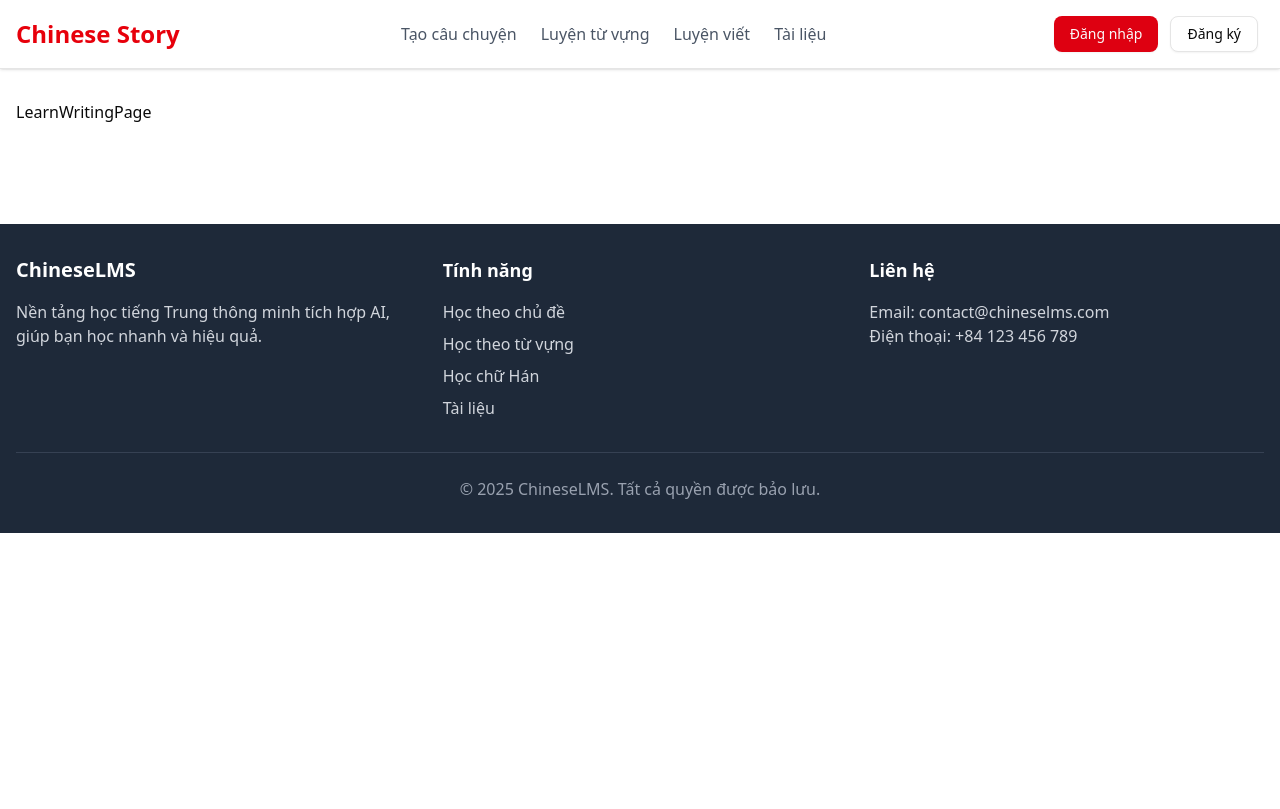
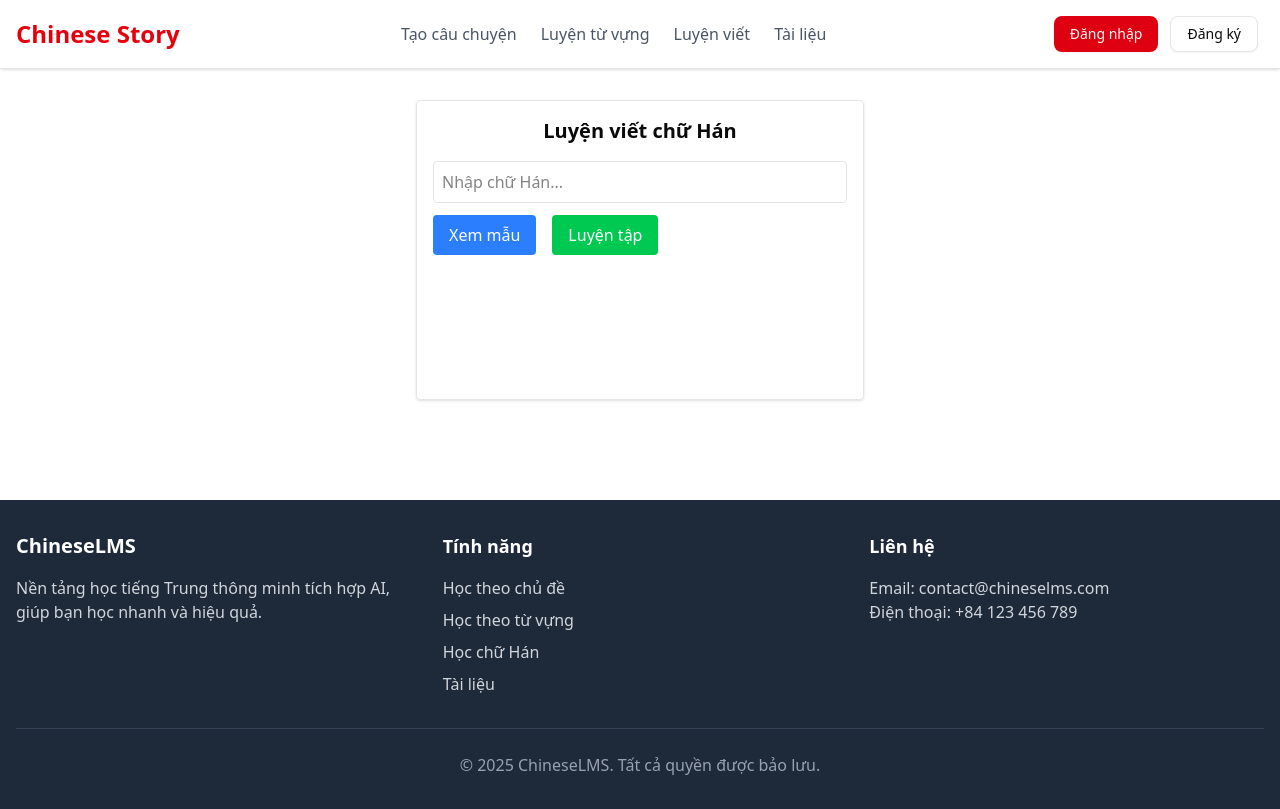
Before and after one commit to hoangitusk20/ChineseELearning, a React (Vite) app in the folder frontend/: page /practice-writing in a window 1280 px wide. Built offline with nearby package versions, Linux system fonts and the light colour scheme; no server answers.

Commit message:
Add Learn Wrting Character

```diff
--- a/frontend/src/App.jsx
+++ b/frontend/src/App.jsx
@@ -14,6 +14,7 @@ import ProfilePage from "./features/Profile/ProfilePage";
 import LearnVocabPage from "./features/LearnVocab/LearnVocabPage";
 import VocabularyPage from "./features/LearnVocab/VocabularyPage";
 import NotFoundPage from "./shared/NotFoundPage";
+import DemoPage from "./shared/DemoPage";
 
 function App() {
   return (
@@ -28,6 +29,8 @@ function App() {
 
           <Route element={<MainLayout />}>
             <Route path="/" element={<HomePage />} />
+            <Route path="demo" element={<DemoPage />} />
+
             <Route
               path="/create-story-from-topic"
               element={
--- /dev/null
+++ b/frontend/src/features/LearnWriting/Component/CharacterInput.jsx
@@ -0,0 +1,15 @@
+import React from "react";
+
+const CharacterInput = ({ value, onChange }) => {
+  return (
+    <input
+      className="w-full p-2 border rounded"
+      placeholder="Nhập chữ Hán..."
+      maxLength={1}
+      value={value}
+      onChange={(e) => onChange(e.target.value)}
+    />
+  );
+};
+
+export default CharacterInput;
--- /dev/null
+++ b/frontend/src/features/LearnWriting/Component/HanziPratice.jsx
@@ -0,0 +1,37 @@
+import React, { useState } from "react";
+import CharacterInput from "./CharacterInput";
+import StrokeOrderView from "./StrokeOrderView";
+
+import PracticeCanvas from "./PraticeCanvas";
+
+const HanziPractice = ({ initialCharacter = "" }) => {
+  const [character, setCharacter] = useState(initialCharacter);
+  const [mode, setMode] = useState("view"); // 'view' or 'practice'
+
+  return (
+    <div className="p-4 max-w-md mx-auto border min-h-[300px] rounded shadow">
+      <h2 className="text-xl flex justify-center font-bold mb-4">
+        Luyện viết chữ Hán
+      </h2>
+      <CharacterInput value={character} onChange={setCharacter} />
+      {mode === "view" && <StrokeOrderView character={character} />}
+      {mode === "practice" && <PracticeCanvas character={character} />}
+      <div className="flex gap-4 my-3">
+        <button
+          className="bg-blue-500 text-white px-4 py-2 rounded"
+          onClick={() => setMode("view")}
+        >
+          Xem mẫu
+        </button>
+        <button
+          className="bg-green-500 text-white px-4 py-2 rounded"
+          onClick={() => setMode("practice")}
+        >
+          Luyện tập
+        </button>
+      </div>
+    </div>
+  );
+};
+
+export default HanziPractice;
--- /dev/null
+++ b/frontend/src/features/LearnWriting/Component/PraticeCanvas.jsx
@@ -0,0 +1,28 @@
+import React, { useEffect, useRef } from "react";
+import HanziWriter from "hanzi-writer";
+
+const PracticeCanvas = ({ character }) => {
+  const containerRef = useRef(null);
+  const writerRef = useRef(null);
+
+  useEffect(() => {
+    if (!character || !containerRef.current) return;
+
+    containerRef.current.innerHTML = "";
+    writerRef.current = HanziWriter.create(containerRef.current, character, {
+      width: 300,
+      height: 300,
+      showOutline: true,
+      showCharacter: false,
+      showHintAfterMisses: 1,
+      highlightOnComplete: true,
+      strokeFadeDuration: 300,
+    });
+
+    writerRef.current.quiz();
+  }, [character]);
+
+  return <div className="flex justify-center" ref={containerRef}></div>;
+};
+
+export default PracticeCanvas;
--- /dev/null
+++ b/frontend/src/features/LearnWriting/Component/StrokeOrderView.jsx
@@ -0,0 +1,23 @@
+import React, { useEffect, useRef } from "react";
+import HanziWriter from "hanzi-writer";
+
+const StrokeOrderView = ({ character }) => {
+  const containerRef = useRef(null);
+
+  useEffect(() => {
+    if (!character || !containerRef.current) return;
+
+    containerRef.current.innerHTML = "";
+    HanziWriter.create(containerRef.current, character, {
+      width: 300,
+      height: 300,
+      showOutline: true,
+      strokeAnimationSpeed: 1,
+      delayBetweenStrokes: 300,
+    }).animateCharacter();
+  }, [character]);
+
+  return <div className="flex justify-center" ref={containerRef}></div>;
+};
+
+export default StrokeOrderView;
--- a/frontend/src/features/LearnWriting/LearnWritingPage.jsx
+++ b/frontend/src/features/LearnWriting/LearnWritingPage.jsx
@@ -1,7 +1,15 @@
 import React from "react";
+import { useSearchParams } from "react-router-dom";
+import HanziPractice from "./Component/HanziPratice";
 
 const LearnWritingPage = () => {
-  return <div>LearnWritingPage</div>;
+  const [searchParams] = useSearchParams();
+  const queryChar = searchParams.get("char") || "";
+  return (
+    <div>
+      <HanziPractice initialCharacter={queryChar} />
+    </div>
+  );
 };
 
 export default LearnWritingPage;
--- /dev/null
+++ b/frontend/src/shared/DemoPage.jsx
@@ -0,0 +1,7 @@
+import React from "react";
+
+const DemoPage = () => {
+  return <div>DemoPage</div>;
+};
+
+export default DemoPage;
--- /dev/null
+++ b/package.json
@@ -0,0 +1,5 @@
+{
+  "dependencies": {
+    "hanzi-writer": "^3.7.2"
+  }
+}
```
Also changed, not shown: 1 other file (tests, documents, lock files or other folders).
